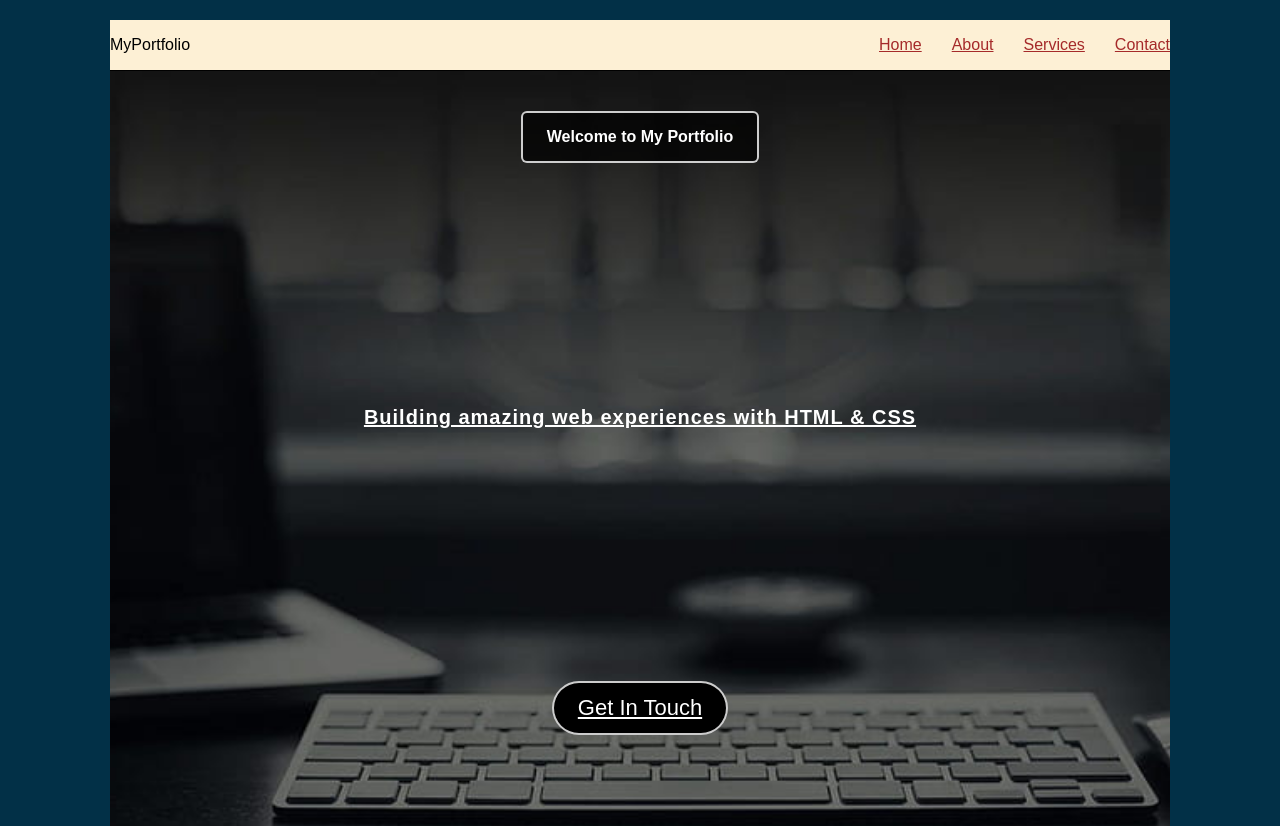
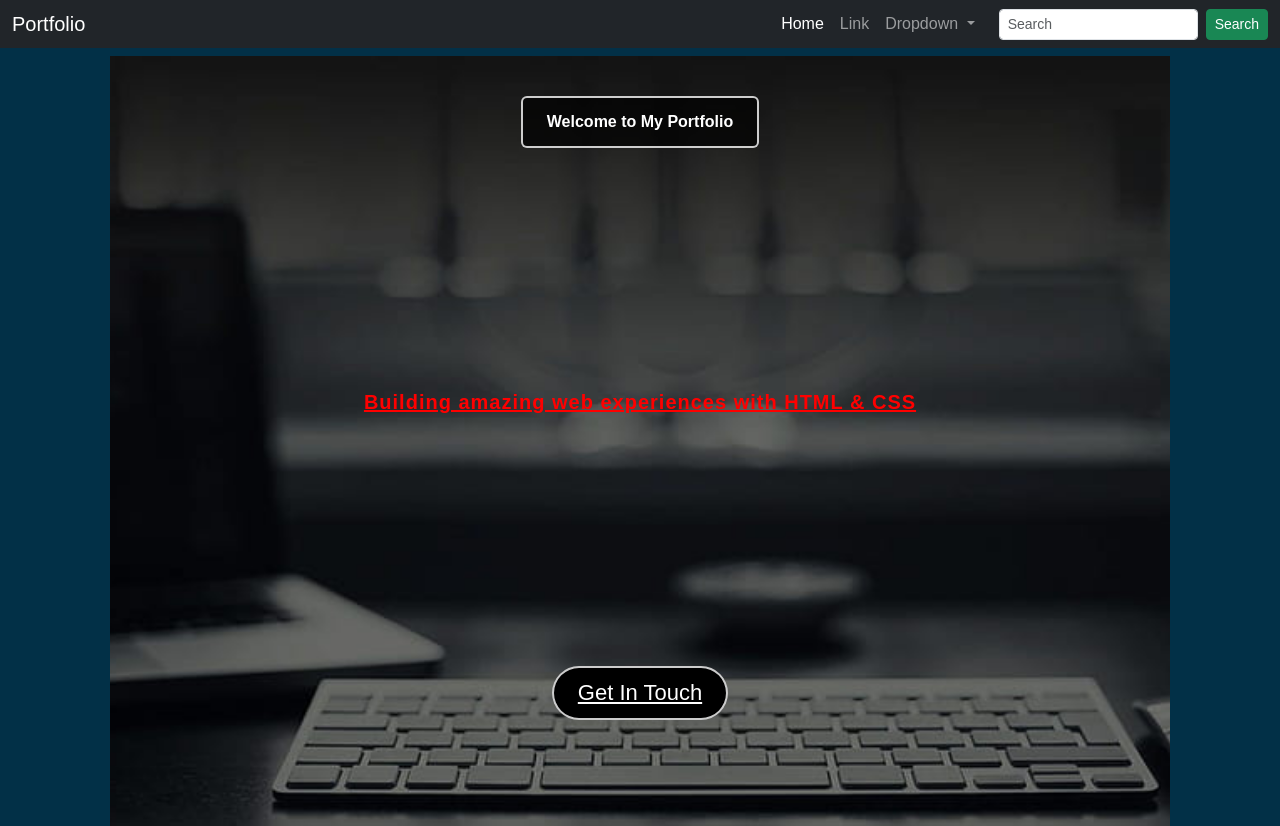
Before and after one commit to theologosbellos/landing-page, a plain HTML site: page index.html in a window 1280 px wide. Shown: the top 826 px of the page. Drawn offline with nearby package versions, Linux system fonts and the light colour scheme.

Commit message:
Add files via upload

```diff
--- a/index.html
+++ b/index.html
@@ -5,23 +5,77 @@
     <meta charset="UTF-8">
     <meta name="viewport" content="width=device-width, initial-scale=1.0">
     <title>My First Landing Page | Portfolio</title>
+    <link href="https://cdn.jsdelivr.net/npm/bootstrap@5.3.3/dist/css/bootstrap.min.css" rel="stylesheet" />
     <link rel="stylesheet" href="style.css">
+
 </head>
 
 <body>
 
 
-    <nav class="navbar">
-        <div class="nav-container">
-            <div class="logo">MyPortfolio</div>
-            <ul class="nav-links">
-                <li><a href="#home">Home</a></li>
-                <li><a href="#about">About</a></li>
-                <li><a href="#services">Services</a></li>
-                <li><a href="#contact">Contact</a></li>
-            </ul>
+
+    <style>
+        /* Avoid content going under fixed-top navbar */
+        body {
+            padding-top: 56px;
+            /* adjust if your navbar height changes */
+        }
+
+        /* No-JS dropdown on hover (desktop) */
+        @media (min-width: 992px) {
+            .dropdown:hover>.dropdown-menu {
+                display: block;
+            }
+        }
+
+        .dropdown-menu {
+            margin-top: 0;
+        }
+    </style>
+
+
+    <nav class="navbar navbar-expand navbar-dark bg-dark fixed-top">
+        <div class="container-fluid">
+            <a class="navbar-brand" href="#">Portfolio</a>
+
+            <div class="navbar-collapse">
+                <ul class="navbar-nav ms-auto align-items-center">
+                    <li class="nav-item">
+                        <a class="nav-link active" aria-current="page" href="#">Home</a>
+                    </li>
+
+                    <li class="nav-item">
+                        <a class="nav-link" href="#">Link</a>
+                    </li>
+
+                    <li class="nav-item dropdown">
+                        <a class="nav-link dropdown-toggle" href="#" role="button" aria-expanded="false">
+                            Dropdown
+                        </a>
+                        <ul class="dropdown-menu dropdown-menu-dark dropdown-menu-end">
+                            <li><a class="dropdown-item" href="#">Action</a></li>
+                            <li><a class="dropdown-item" href="#">Another action</a></li>
+                            <li>
+                                <hr class="dropdown-divider" />
+                            </li>
+                            <li><a class="dropdown-item" href="#">Something else here</a></li>
+                        </ul>
+                    </li>
+
+                    <li class="nav-item ms-3">
+                        <form class="d-flex" role="search">
+                            <input class="form-control form-control-sm me-2" type="search" placeholder="Search"
+                                aria-label="Search" />
+                            <button class="btn btn-success btn-sm" type="submit">Search</button>
+                        </form>
+                    </li>
+                </ul>
+            </div>
         </div>
     </nav>
+
+
+
 
 
     <section id="home" class="hero">
--- a/style.css
+++ b/style.css
@@ -158,58 +158,7 @@ body {
     margin: 0 auto;
 }
 
-.navbar {
-    position: sticky;
-    top: 0;
-    z-index: 10;
-    background-color: #fdf0d5;
-    border-bottom: 1.5px solid black;
-}
 
-.nav-container {
-    height: 50px;
-    display: flex;
-    align-items: center;
-    justify-content: space-between;
-}
-
-.nav-links {
-    list-style: none;
-    display: flex;
-    gap: 30px;
-    justify-content: space-between;
-    margin: 0;
-    padding: 0;
-}
-
-.content {
-    height: 2000px;
-    position: relative;
-}
-
-#go-to-bottom {
-    position: absolute;
-    top: 10px;
-    scroll-margin-top: 50px;
-}
-
-#go-to-top {
-    position: absolute;
-    top: 10px;
-    scroll-margin-bottom: 50px;
-
-}
-
-.nav-links a {
-    text-decoration: underline;
-    color: brown;
-}
-
-.nav-links a:hover {
-    color: red;
-    text-decoration: double underline;
-
-}
 
 .hero {
     margin: 0;
@@ -275,7 +224,7 @@ h2::after {
     letter-spacing: 1px;
     font-weight: 600;
     padding-top: 220px;
-    color: white;
+    color: red;
 
 }
 
@@ -390,7 +339,7 @@ p {
 
 
 
-.btn {
+.card .btn {
     background-color: white;
     color: black;
     border: none;
@@ -401,7 +350,7 @@ p {
     max-width: 100%;
 }
 
-.btn:hover {
+.card .btn:hover {
     background-color: black;
     color: white;
     transform: scale(1.05);
```
